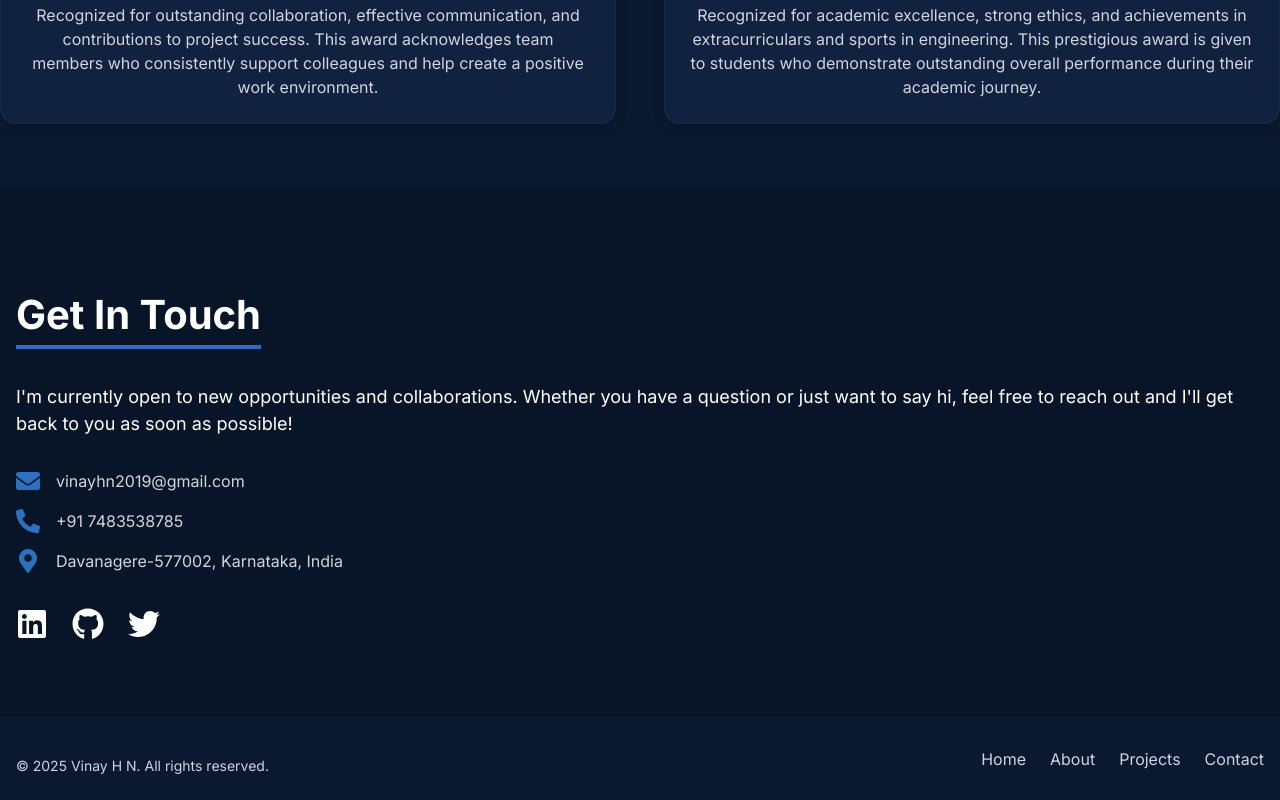
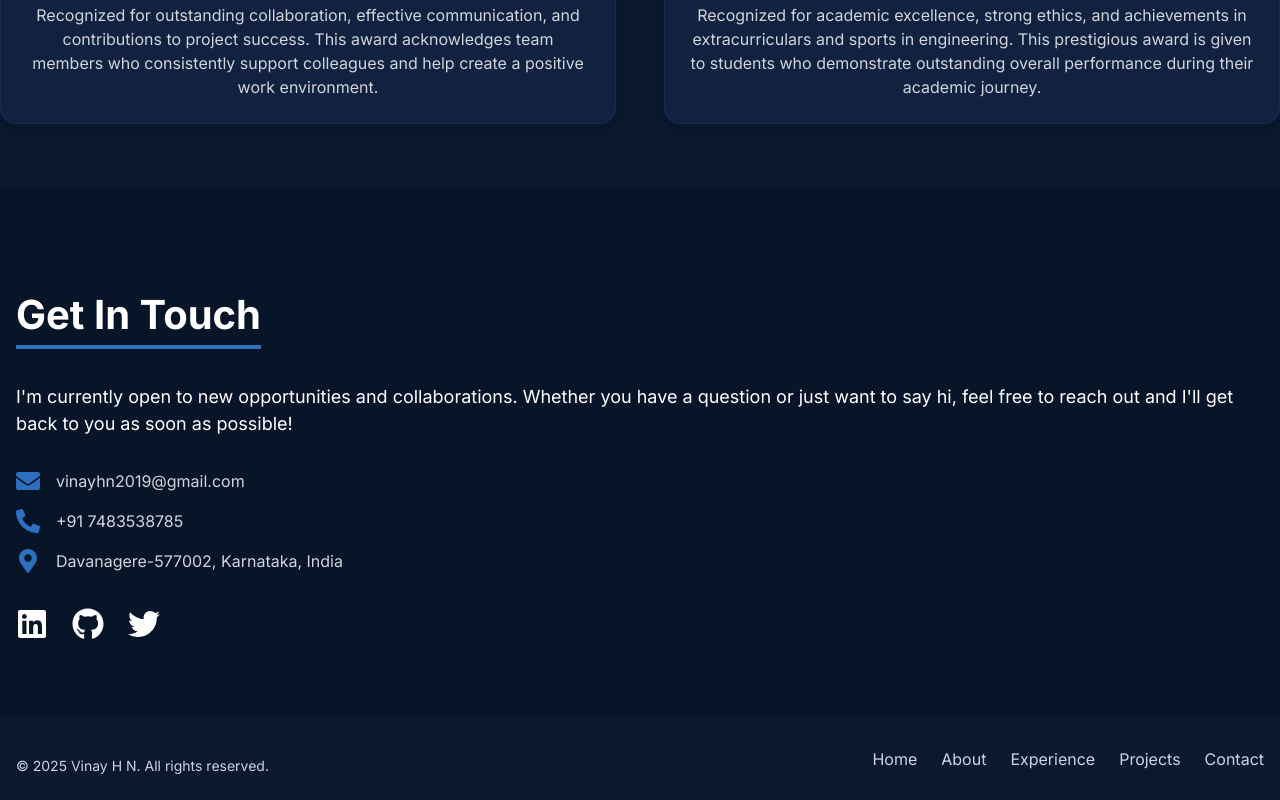
Before and after one commit to V-code578/My-Portfolio, a React (Create React App) app: page / in a window 1280 px wide. Shown: the part 4890-5690 px from the top of the page. Built offline with nearby package versions, Linux system fonts and the light colour scheme.

Commit message:
Added Experience tab in footer

```diff
--- a/src/components/Footer.jsx
+++ b/src/components/Footer.jsx
@@ -40,6 +40,9 @@ function Footer() {
         <Link to="about" smooth={true} duration={500} className="cursor-pointer hover:text-pink-500">
           About
         </Link>
+        <Link to="experience" smooth={true} duration={500} className="cursor-pointer hover:text-pink-500">
+          Experience
+        </Link>
         <Link to="projects" smooth={true} duration={500} className="cursor-pointer hover:text-pink-500">
           Projects
         </Link>
```
